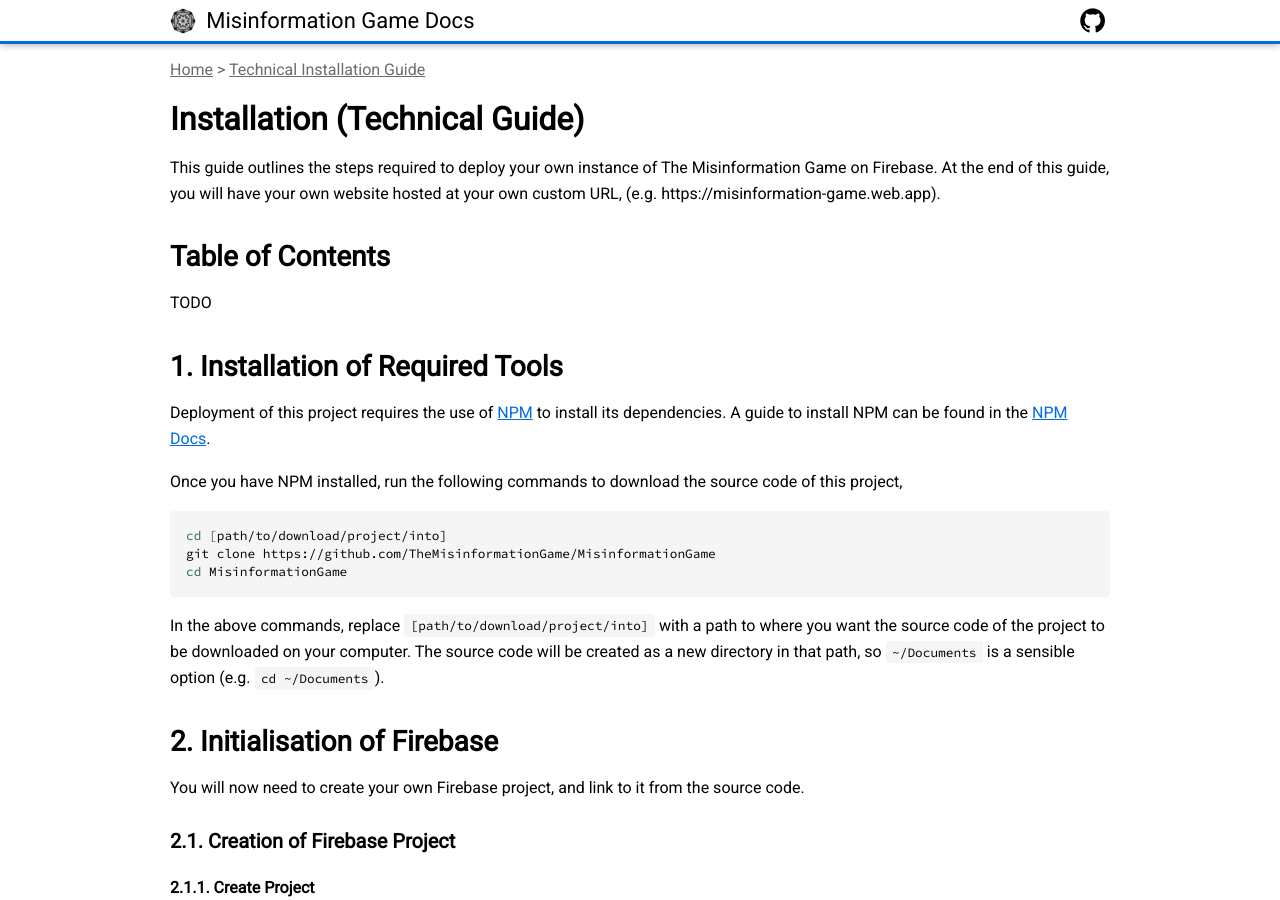
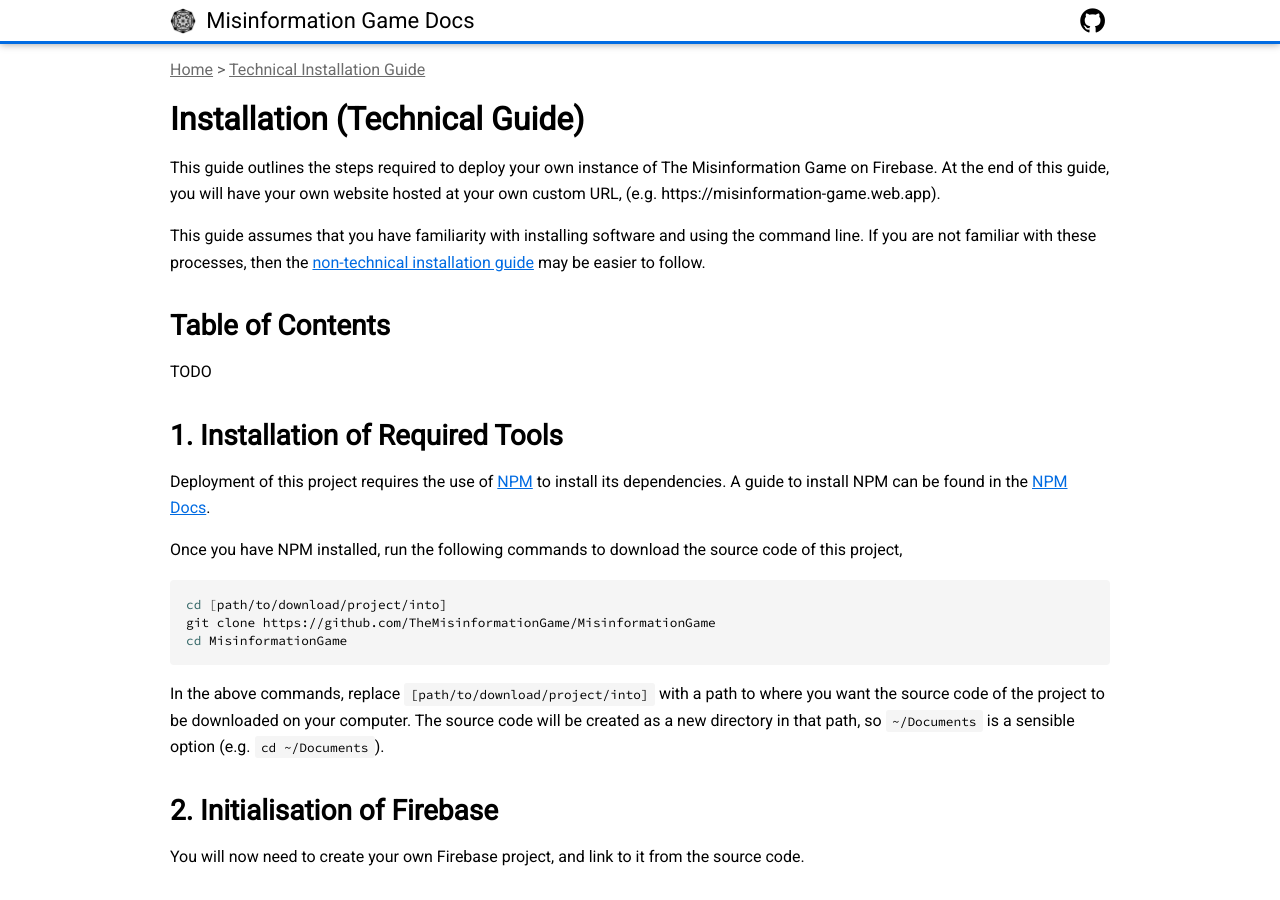
Before and after one commit to beekewardin/themisinformationgame.github.io, a Jekyll site: the page built from TechnicalInstallation.md, in a window 1280 px wide and 900 px high. Built offline with Jekyll 4.4.1, drawn with Linux system fonts in a browser that asks for light colours; nearby versions of some CDN libraries; our own code applies the rules of GitHub Pages for plain Markdown files.

Commit message:
Broaden the advised scope of people who should follow the technical installation guide

```diff
--- a/TechnicalInstallation.md
+++ b/TechnicalInstallation.md
@@ -11,6 +11,12 @@
 At the end of this guide, you will have your own
 website hosted at your own custom URL, (e.g.
 https://misinformation-game.web.app).
+
+This guide assumes that you have familiarity with installing
+software and using the command line. If you are not familiar
+with these processes, then the
+[non-technical installation guide](/NonTechnicalInstallation)
+may be easier to follow.
 
 
 <h2 id="toc">
```
Also changed, not shown: NonTechnicalInstallation.md (+1 -1 lines).
